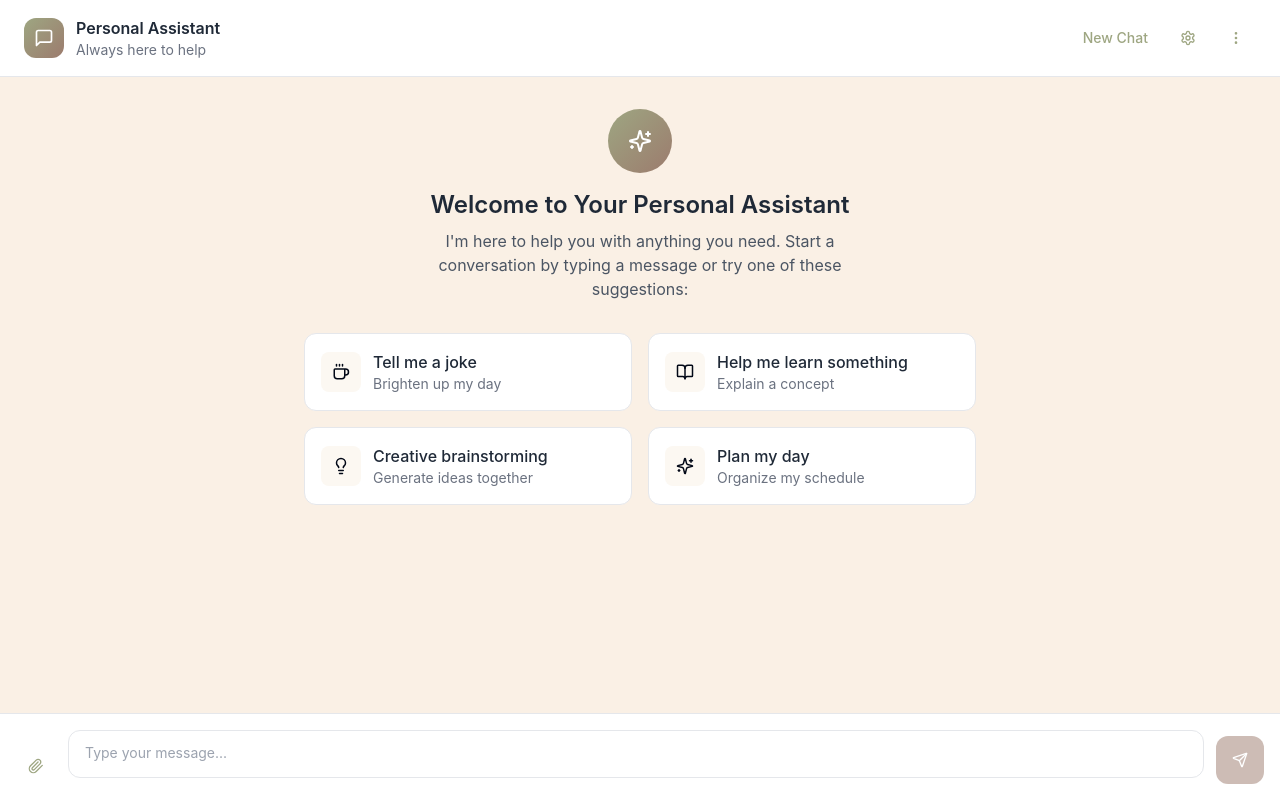
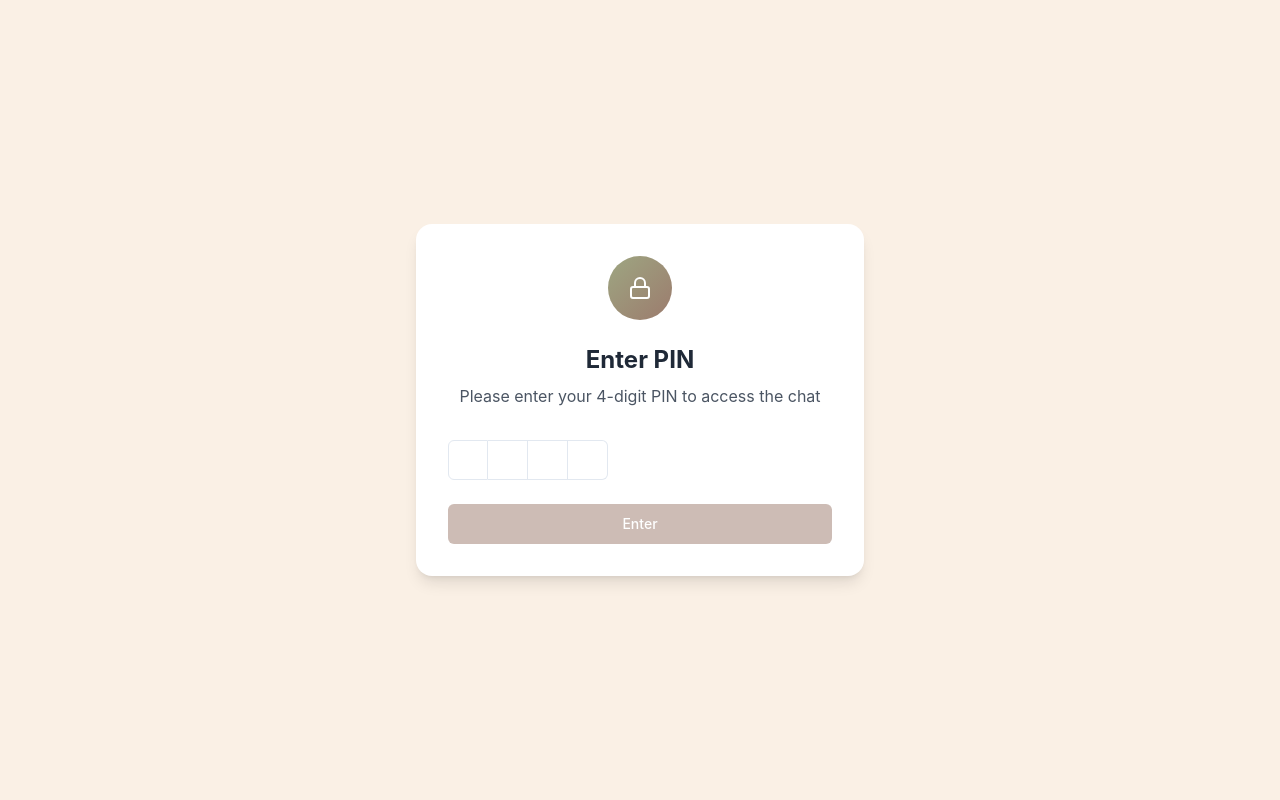
Before and after one commit to neuralarc-ai/autumn-chat-glow, a React (Vite) app: page / in a window 1280 px wide. Built offline with nearby package versions, Linux system fonts and the light colour scheme.

Commit message:
feat: Add OTP screen on initial load
-   Implement an OTP screen that appears on application startup.
-   Set the correct PIN to "0457".

```diff
--- /dev/null
+++ b/src/components/OTPScreen.tsx
@@ -0,0 +1,93 @@
+
+import React, { useState } from 'react';
+import { InputOTP, InputOTPGroup, InputOTPSlot } from '@/components/ui/input-otp';
+import { Button } from '@/components/ui/button';
+import { Lock, AlertCircle } from 'lucide-react';
+
+interface OTPScreenProps {
+  onSuccess: () => void;
+}
+
+const OTPScreen = ({ onSuccess }: OTPScreenProps) => {
+  const [value, setValue] = useState('');
+  const [error, setError] = useState('');
+  const [isLoading, setIsLoading] = useState(false);
+
+  const correctPin = '0457';
+
+  const handleSubmit = () => {
+    if (value.length !== 4) {
+      setError('Please enter a 4-digit PIN');
+      return;
+    }
+
+    setIsLoading(true);
+    setError('');
+
+    // Simulate a brief loading state
+    setTimeout(() => {
+      if (value === correctPin) {
+        onSuccess();
+      } else {
+        setError('Incorrect PIN. Please try again.');
+        setValue('');
+      }
+      setIsLoading(false);
+    }, 500);
+  };
+
+  const handleValueChange = (newValue: string) => {
+    setValue(newValue);
+    if (error) {
+      setError('');
+    }
+  };
+
+  return (
+    <div className="min-h-screen bg-autumn-beige flex items-center justify-center p-6">
+      <div className="w-full max-w-md">
+        <div className="bg-white rounded-2xl shadow-lg p-8 text-center animate-scale-in">
+          <div className="w-16 h-16 bg-gradient-to-br from-autumn-sage to-autumn-brown rounded-full flex items-center justify-center mx-auto mb-6">
+            <Lock size={24} className="text-white" />
+          </div>
+
+          <h1 className="text-2xl font-bold text-gray-800 mb-2">Enter PIN</h1>
+          <p className="text-gray-600 mb-8">Please enter your 4-digit PIN to access the chat</p>
+
+          <div className="mb-6">
+            <InputOTP
+              value={value}
+              onChange={handleValueChange}
+              maxLength={4}
+              className="flex justify-center"
+            >
+              <InputOTPGroup>
+                <InputOTPSlot index={0} />
+                <InputOTPSlot index={1} />
+                <InputOTPSlot index={2} />
+                <InputOTPSlot index={3} />
+              </InputOTPGroup>
+            </InputOTP>
+          </div>
+
+          {error && (
+            <div className="mb-6 p-3 bg-red-50 border border-red-200 rounded-lg flex items-center gap-2 text-red-700 animate-fade-in">
+              <AlertCircle size={16} />
+              <span className="text-sm">{error}</span>
+            </div>
+          )}
+
+          <Button
+            onClick={handleSubmit}
+            disabled={value.length !== 4 || isLoading}
+            className="w-full bg-autumn-brown hover:bg-autumn-brown/90 text-white"
+          >
+            {isLoading ? 'Verifying...' : 'Enter'}
+          </Button>
+        </div>
+      </div>
+    </div>
+  );
+};
+
+export default OTPScreen;
--- a/src/pages/Index.tsx
+++ b/src/pages/Index.tsx
@@ -5,6 +5,7 @@ import ChatMessage from '@/components/ChatMessage';
 import ChatInput from '@/components/ChatInput';
 import TypingIndicator from '@/components/TypingIndicator';
 import WelcomeMessage from '@/components/WelcomeMessage';
+import OTPScreen from '@/components/OTPScreen';
 
 interface Message {
   id: string;
@@ -14,6 +15,7 @@ interface Message {
 }
 
 const Index = () => {
+  const [isAuthenticated, setIsAuthenticated] = useState(false);
   const [messages, setMessages] = useState<Message[]>([]);
   const [isTyping, setIsTyping] = useState(false);
   const messagesEndRef = useRef<HTMLDivElement>(null);
@@ -25,6 +27,10 @@ const Index = () => {
   useEffect(() => {
     scrollToBottom();
   }, [messages, isTyping]);
+
+  const handleOTPSuccess = () => {
+    setIsAuthenticated(true);
+  };
 
   const handleSendMessage = async (text: string) => {
     const userMessage: Message = {
@@ -68,6 +74,12 @@ const Index = () => {
     setIsTyping(false);
   };
 
+  // Show OTP screen if not authenticated
+  if (!isAuthenticated) {
+    return <OTPScreen onSuccess={handleOTPSuccess} />;
+  }
+
+  // Show main chat interface once authenticated
   return (
     <div className="min-h-screen bg-autumn-beige flex flex-col">
       <ChatHeader onNewChat={handleNewChat} />
```
